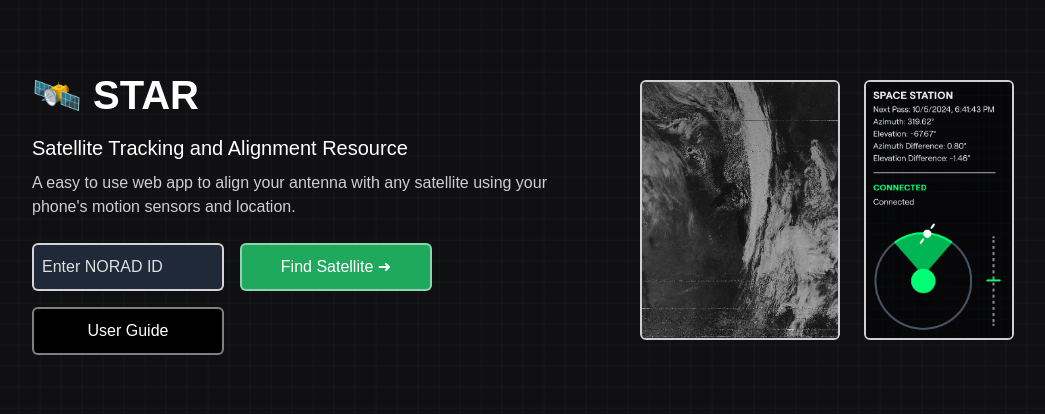
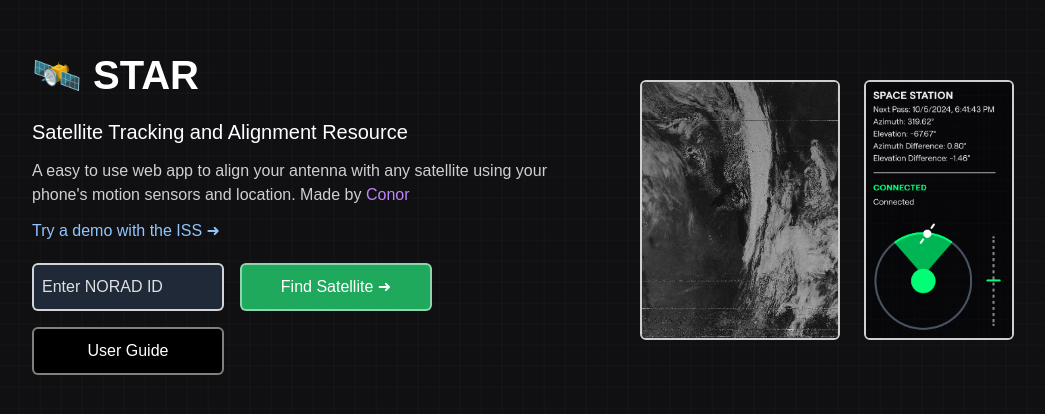
Before and after one commit to ConorEB/star, a Next.js app: page / in a window 1280 px wide. Shown: the part 190-604 px from the top of the page, without its empty margins (117-1162 px from the left). Built offline with nearby package versions, Linux system fonts and the light colour scheme; a web font is replaced by a local one.

Commit message:
Add in demo url and made by attribution

```diff
--- a/app/guide/page.tsx
+++ b/app/guide/page.tsx
@@ -39,7 +39,7 @@ function Guide() {
                 <p className="text-white/70">Sorry about that, STAR is still a work in progress. Please let me know using the email below!</p>
 
                 <div className="w-40 h-[2px] bg-white/30 rounded-full mb-1 mt-8" />
-                <p className="pt-2 pb-12">Made by Conor Ebeling. You can contact me at <a className="text-blue-300" href="mailto:hey@conor.link">hey@conor.link</a></p>
+                <p className="pt-2 pb-12">Made by <a href="https://conor.link" className="text-blue-300">Conor Ebeling</a>. You can contact me at <a className="text-blue-300" href="mailto:hey@conor.link">hey@conor.link</a></p>
             </div>
         </div>
     )
--- a/app/page.tsx
+++ b/app/page.tsx
@@ -6,10 +6,14 @@ export default function Home() {
     <div className='h-dvh flex flex-row justify-center items-center px-8'>
       <div className='md:w-1/2'>
         <p className='font-semibold text-[40px] w-full'>🛰️ STAR</p>
-          <p className='mt-2 text-[20px]'>Satellite Tracking and Alignment Resource</p>
-          <p className='mt-2 text-white/80 md:mr-10'>{`A easy to use web app to align your antenna with any satellite using your phone's motion sensors and location.`}</p>
+        <p className='mt-3 text-[20px]'>Satellite Tracking and Alignment Resource</p>
+        <p className='mt-3 text-white/80 md:mr-10'>{`A easy to use web app to align your antenna with any satellite using your phone's motion sensors and location.`} Made by <a href="https://conor.link" className="text-purple-400">Conor</a></p>
 
-          <form className='flex flex-wrap items-center gap-4 mt-6' action='/find' method='get'>
+        <div className='mt-3 text-blue-300'>
+          <Link href={"/find?satelliteId=25544"}>Try a demo with the ISS ➜</Link>
+        </div>
+
+        <form className='flex flex-wrap items-center gap-4 mt-5' action='/find' method='get'>
           <input
             className='pl-2 h-12 w-48 rounded-md text-white6 bg-gray-800 border-2 border-white/80 text-white'
             type='text'
```
Lines whose indentation alone changed are shown as unchanged.
